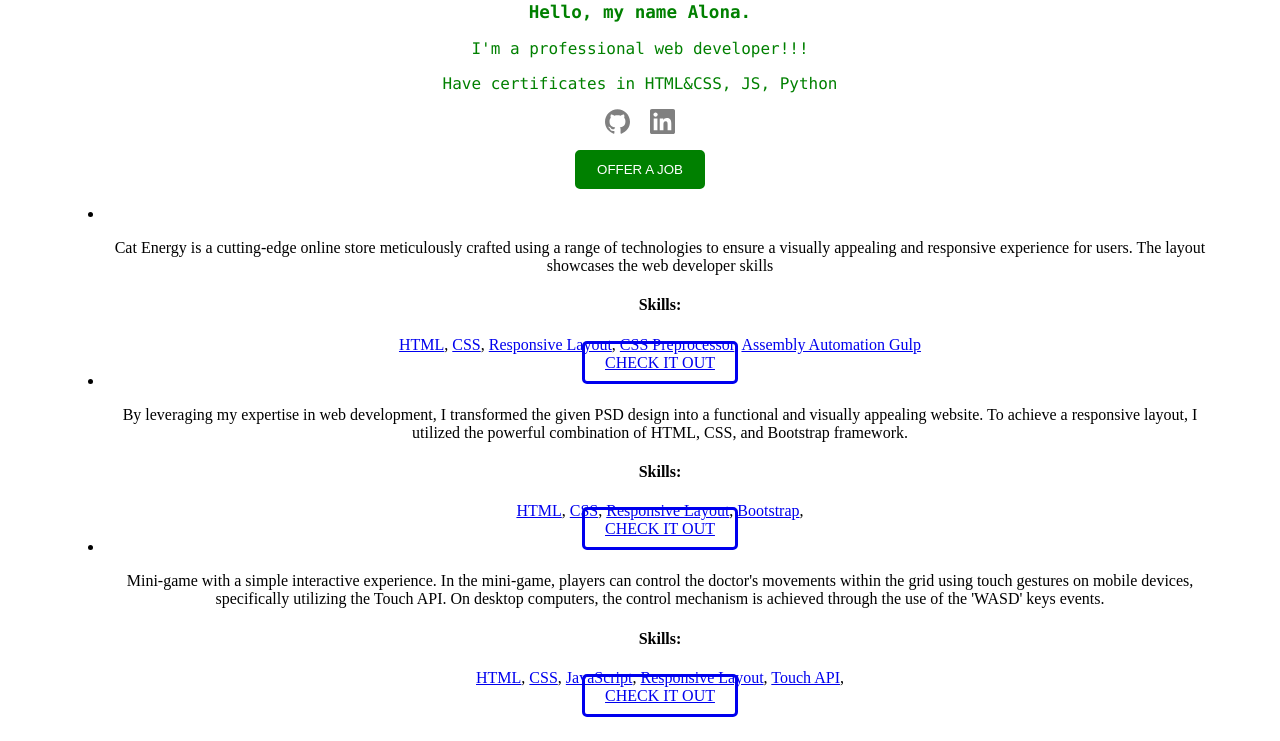
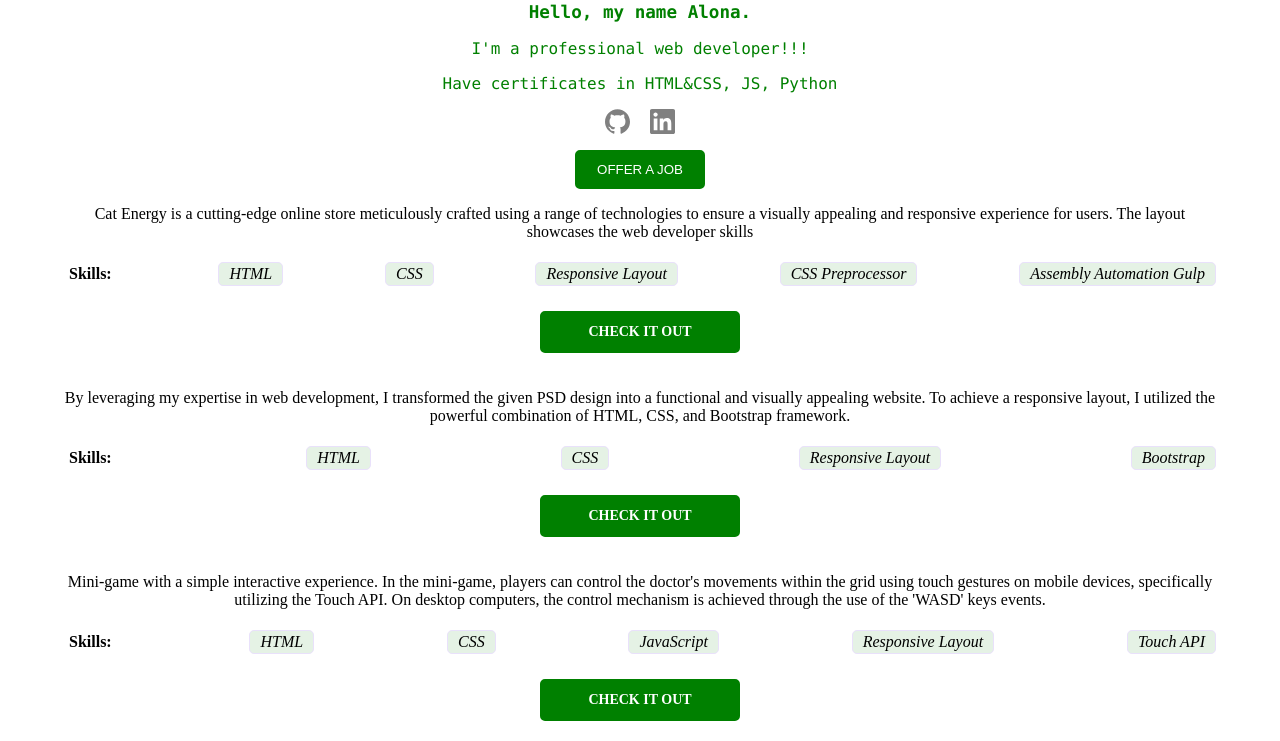
Before and after one commit to Alonasa/100DaysOfPyhton, a Flask app: template dayFiftySix/templates/index.html in a window 1280 px wide. Shown: the part 270-1011 px from the top of the page. Before the commit the page ends 987 px from the top, so only its background shows below. Run offline with Flask 3, Linux system fonts and the light colour scheme; the template is opened without the code that fills it, so the values that code supplies are empty.

Commit message:
added styles for a portfolio projects

```diff
--- a/dayFiftySix/static/styles/style.css
+++ b/dayFiftySix/static/styles/style.css
@@ -4,6 +4,12 @@ body {
     margin: 0;
     background-color: #ffffff;
     text-align: center;
+}
+
+a {
+    text-decoration: none;
+    color: inherit;
+    cursor: pointer;
 }
 
 .container {
@@ -151,9 +157,55 @@ input {
     overflow: hidden;
 }
 
-@media(min-width: 768px){
+.portfolio__projects {
+    padding: 0;
+    margin: 0;
+    list-style: none;
+    text-align: center;
+}
+
+.portfolio__projects li {
+    display: flex;
+}
+
+.portfolio__project-skills {
+    display: flex;
+    flex-wrap: wrap;
+    justify-content: space-between;
+    align-items: center;
+}
+
+.portfolio__project-skills h4 {
+    margin: 5px;
+}
+
+.portfolio__project-skill {
+    padding: 2px 10px;
+    margin: 5px 0;
+    border: 1px solid #e9e1fb;
+    border-radius: 5px;
+    background-color: rgb(0 128 0 / 10%);
+    font-style: italic;
+}
+
+.portfolio__project-link {
+    margin: 20px auto;
+    display: block;
+    box-sizing: border-box;
+    font-size: 14px;
+    font-weight: bold;
+    text-decoration: none;
+}
+
+
+@media(min-width: 767px){
     .about-me {
         width: 70%;
+    }
+
+    .portfolio__project-link  {
+        width: 25%;
+        max-width: 200px;
     }
 
     .job-reservation-form {
--- a/dayFiftySix/templates/index.html
+++ b/dayFiftySix/templates/index.html
@@ -47,14 +47,15 @@
                             technologies to ensure a visually appealing and responsive experience for users. The layout
                             showcases the web developer skills
                         </p>
-                        <div><h4>Skills: </h4>
-                            <a class="portfolio__project-skills" href="skills/tagged/html">HTML</a>,
-                            <a class="portfolio__project-skills" href="skills/tagged/css">CSS</a>,
-                            <a class="portfolio__project-skills" href="skills/tagged/responsive">Responsive Layout</a>,
-                            <a class="portfolio__project-skills" href="skills/tagged/preprocessor">CSS Preprocessor</a>,
-                            <a class="portfolio__project-skills" href="skills/tagged/gulp">Assembly Automation Gulp</a>
+                        <div class="portfolio__project-skills">
+                            <h4>Skills:</h4>
+                            <a class="portfolio__project-skill" href="skills/tagged/html">HTML</a>
+                            <a class="portfolio__project-skill" href="skills/tagged/css">CSS</a>
+                            <a class="portfolio__project-skill" href="skills/tagged/responsive">Responsive Layout</a>
+                            <a class="portfolio__project-skill" href="skills/tagged/preprocessor">CSS Preprocessor</a>
+                            <a class="portfolio__project-skill" href="skills/tagged/gulp">Assembly Automation Gulp</a>
                         </div>
-                        <a class="portfolio__project-link button"
+                        <a class="portfolio__project-link button button__green"
                            href="https://alonasa.github.io/479397-cat-energy-19/index.html">Check it out</a>
                     </div>
                 </li>
@@ -65,13 +66,14 @@
                             functional and visually appealing website. To achieve a responsive layout, I utilized the
                             powerful combination of HTML, CSS, and Bootstrap framework.
                         </p>
-                        <div><h4>Skills: </h4>
-                            <a class="portfolio__project-skills" href="skills/tagged/html">HTML</a>,
-                            <a class="portfolio__project-skills" href="skills/tagged/css">CSS</a>,
-                            <a class="portfolio__project-skills" href="skills/tagged/responsive">Responsive Layout</a>,
-                            <a class="portfolio__project-skills" href="skills/tagged/Bootstrap">Bootstrap</a>,
+                        <div class="portfolio__project-skills">
+                            <h4>Skills:</h4>
+                            <a class="portfolio__project-skill" href="skills/tagged/html">HTML</a>
+                            <a class="portfolio__project-skill" href="skills/tagged/css">CSS</a>
+                            <a class="portfolio__project-skill" href="skills/tagged/responsive">Responsive Layout</a>
+                            <a class="portfolio__project-skill" href="skills/tagged/Bootstrap">Bootstrap</a>
                         </div>
-                        <a class="portfolio__project-link button"
+                        <a class="portfolio__project-link button button__green"
                            href="https://alonasa.github.io/1st-B4-site/">Check it out</a>
                     </div>
                 </li>
@@ -83,14 +85,15 @@
                             utilizing the Touch API. On desktop computers, the control mechanism is achieved through the
                             use of the 'WASD' keys events.
                         </p>
-                        <div><h4>Skills: </h4>
-                            <a class="portfolio__project-skills" href="skills/tagged/html">HTML</a>,
-                            <a class="portfolio__project-skills" href="skills/tagged/css">CSS</a>,
-                            <a class="portfolio__project-skills" href="skills/tagged/js">JavaScript</a>,
-                            <a class="portfolio__project-skills" href="skills/tagged/responsive">Responsive Layout</a>,
-                            <a class="portfolio__project-skills" href="skills/tagged/api">Touch API</a>,
+                        <div class="portfolio__project-skills">
+                            <h4>Skills:</h4>
+                            <a class="portfolio__project-skill" href="skills/tagged/html">HTML</a>
+                            <a class="portfolio__project-skill" href="skills/tagged/css">CSS</a>
+                            <a class="portfolio__project-skill" href="skills/tagged/js">JavaScript</a>
+                            <a class="portfolio__project-skill" href="skills/tagged/responsive">Responsive Layout</a>
+                            <a class="portfolio__project-skill" href="skills/tagged/api">Touch API</a>
                         </div>
-                        <a class="portfolio__project-link button"
+                        <a class="portfolio__project-link button button__green"
                            href="https://alonasa.github.io/virus-killer/">Check it out</a>
                     </div>
                 </li>
```
